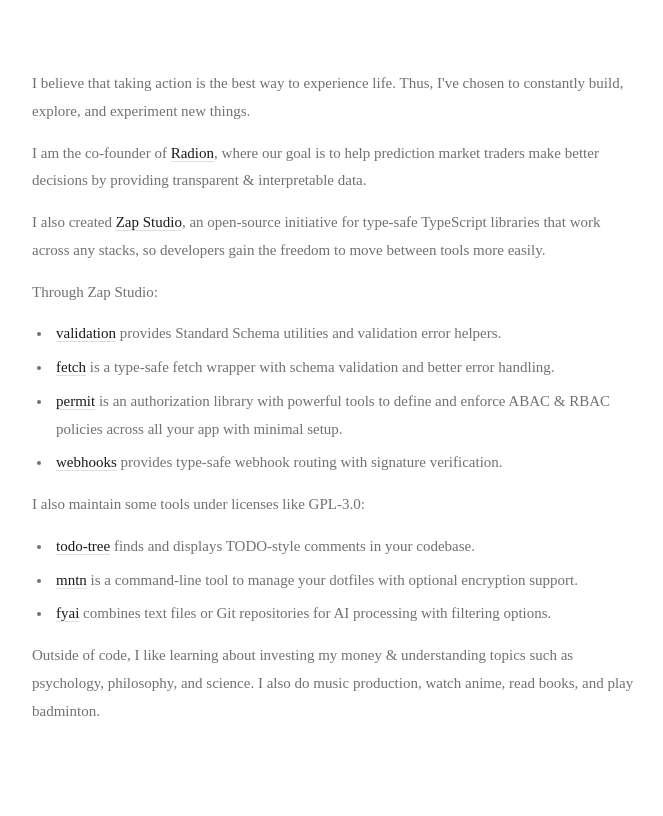
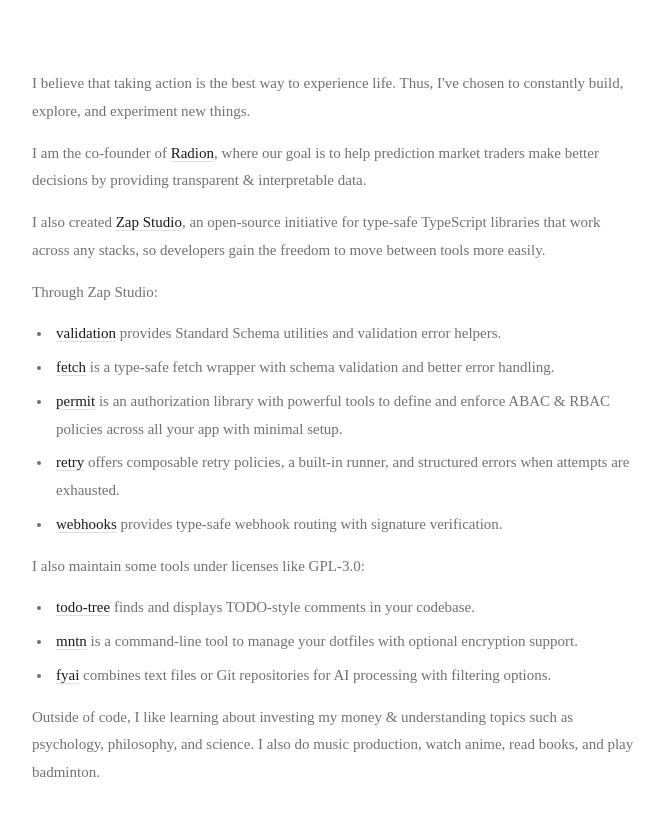
Before and after one commit to alexandretrotel/portfolio, an Astro site: page / in a window 1280 px wide. Shown: the part 70-886 px from the top of the page, without its empty margins (304-967 px from the left). Built offline with nearby package versions, Linux system fonts and the light colour scheme; Astro itself is replaced by a stand-in of ours.

Commit message:
feat: add entry for retry package

```diff
--- a/src/pages/index.astro
+++ b/src/pages/index.astro
@@ -79,6 +79,15 @@
                     <li class="pl-1">
                         <a
                             class={linkClass}
+                            href="https://www.zapstudio.dev/packages/retry"
+                            rel="noreferrer"
+                            target="_blank">retry</a
+                        > offers composable retry policies, a built-in runner, and
+                        structured errors when attempts are exhausted.
+                    </li>
+                    <li class="pl-1">
+                        <a
+                            class={linkClass}
                             href="https://www.zapstudio.dev/packages/webhooks"
                             rel="noreferrer"
                             target="_blank">webhooks</a
```
